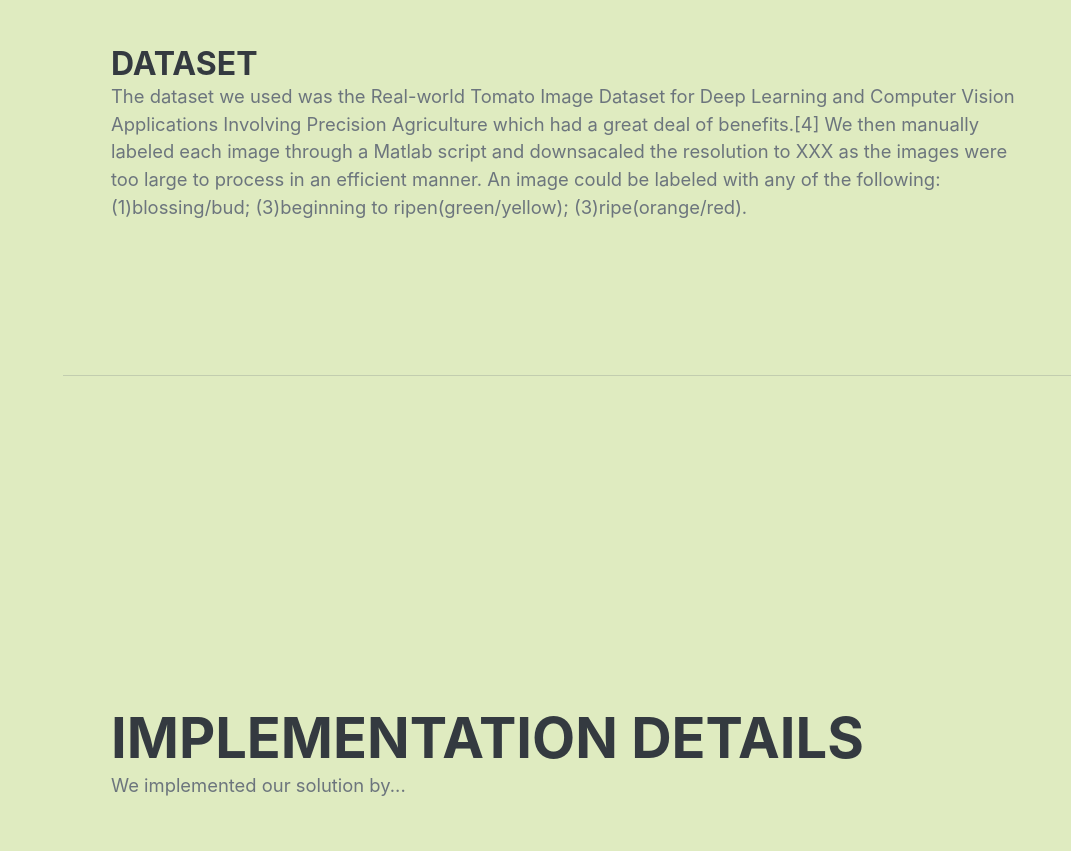
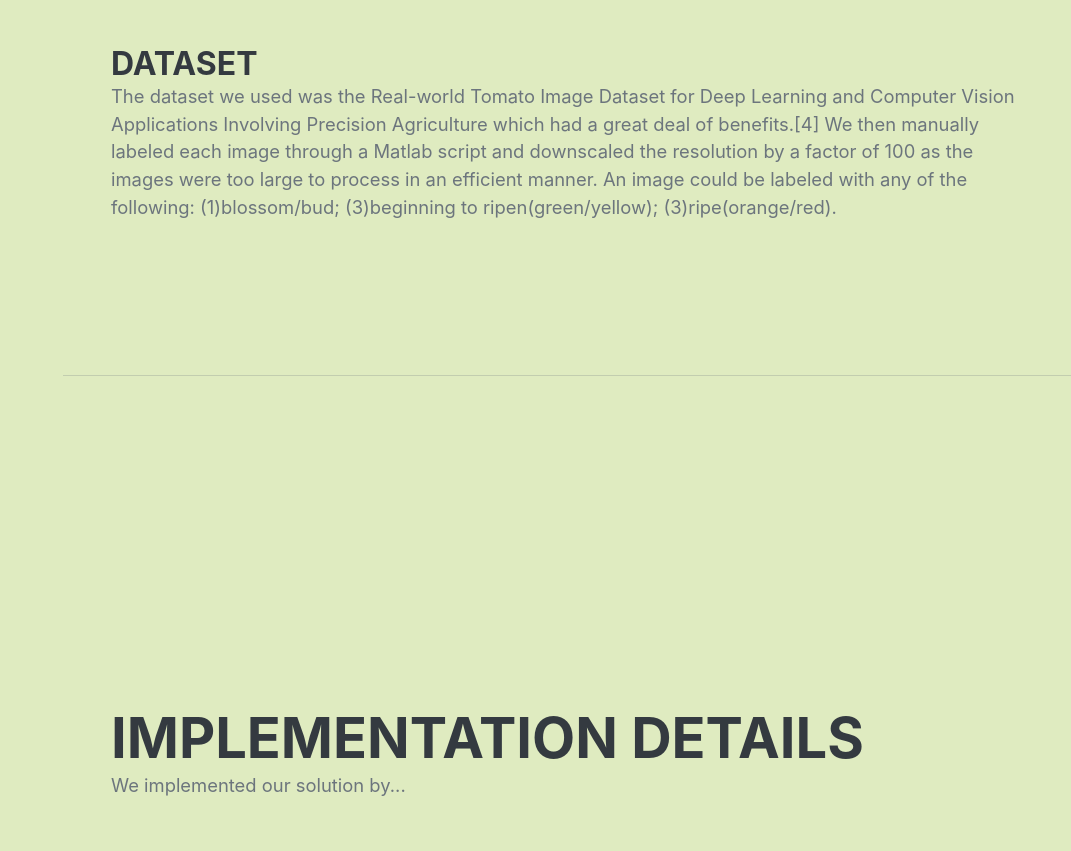
Before and after one commit to ladyrayrays/OLD-CS766-website, a plain HTML site: page index.html in a window 1280 px wide. Shown: the part 2251-3102 px from the top of the page, without its empty margins (209-1280 px from the left). Drawn offline with nearby package versions, Linux system fonts and the light colour scheme; a web font is replaced by a local one.

Commit message:
Update index.html
Modified downscaling comment.

```diff
--- a/index.html
+++ b/index.html
@@ -101,8 +101,8 @@
                         <h3 class="mb-0">Dataset</h3>
                         <p class="lead mb-5">The dataset we used was the Real-world Tomato Image Dataset for Deep Learning and Computer Vision Applications
                         Involving Precision Agriculture which had a great deal of benefits.[4] We then manually labeled each image through a Matlab script and
-                        downsacaled the resolution to XXX as the images were too large to process in an efficient manner. An image could be labeled with any
-                        of the following: (1)blossing/bud; (3)beginning to ripen(green/yellow); (3)ripe(orange/red).
+                        downscaled the resolution by a factor of 100 as the images were too large to process in an efficient manner. An image could be labeled with any
+                        of the following: (1)blossom/bud; (3)beginning to ripen(green/yellow); (3)ripe(orange/red).
                         </p>
                 </div>
             </section>
```
